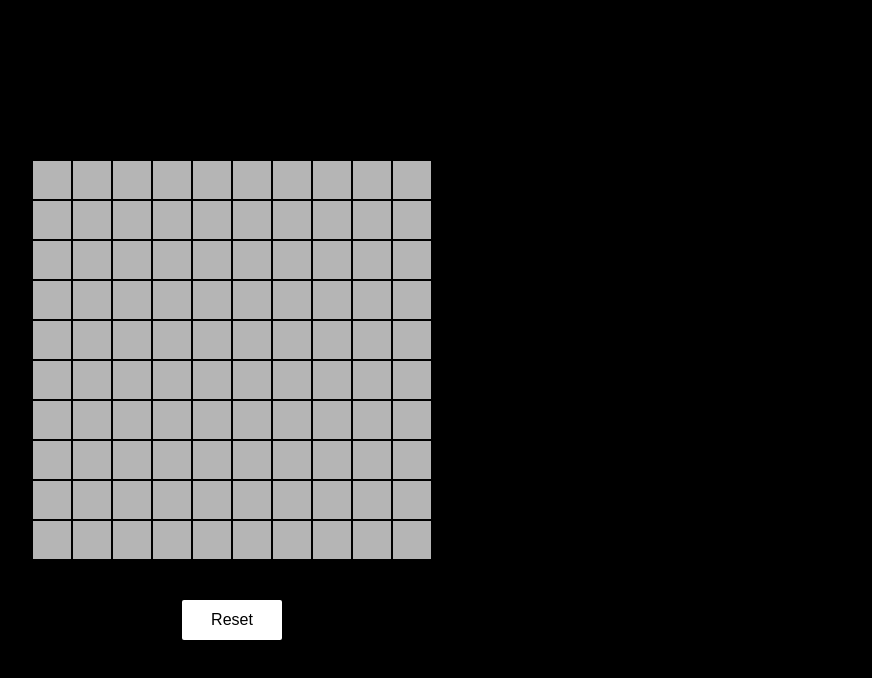
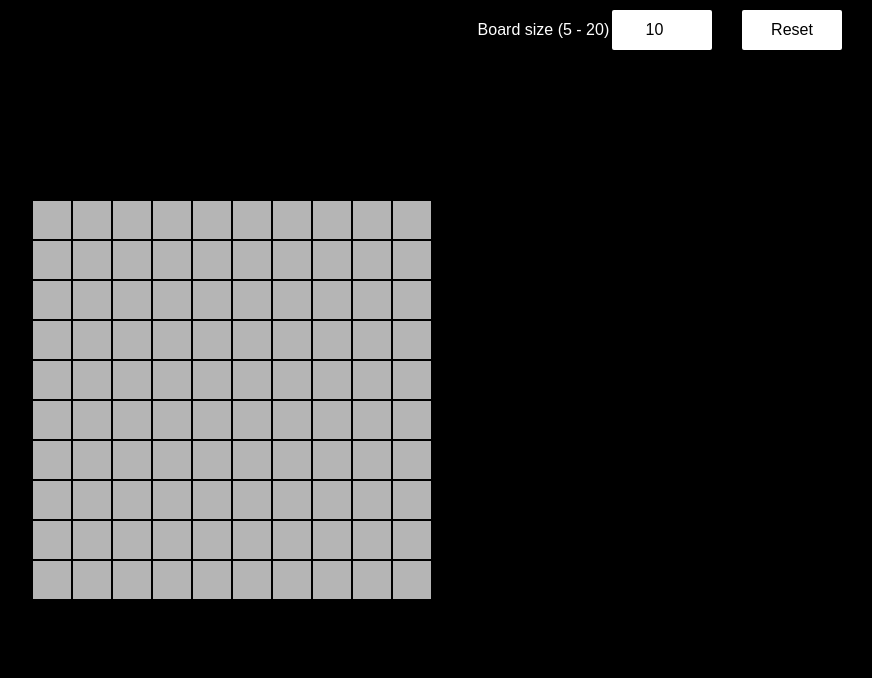
Before and after one commit to Pdut89/minesweeper, a plain HTML site: page index.html in a window 1280 px wide. Shown: the whole page, without its empty margins (408-1280 px from the left). Drawn offline with nearby package versions, Linux system fonts and the light colour scheme.

Commit message:
add board size input

```diff
--- a/app.js
+++ b/app.js
@@ -1,10 +1,10 @@
 $(document).ready(function() {
+
+  // New Board
+  const $board = $('#board')
 
   // Turns true when game won
   let completed = false
-
-  // New Board
-  const $board = $('#board')
 
   // Set board parameters
   const BOARD_SIZE = 10
@@ -192,8 +192,8 @@ $(document).ready(function() {
   $(document).mousedown('.hidden', (event) => {
     const tileId = event.target.id
     switch (event.which) {
+      case 1:
       // Handle left click
-        case 1:
         displayTile(tileId);
         break;
       case 3:
--- a/custom.css
+++ b/custom.css
@@ -67,15 +67,36 @@
   content: '💣';
 }
 
-.reset-button {
+.size-form {
+  margin-right: 3rem;
+}
+
+nav {
+  position: fixed;
+  top: 0;
+  left: 0;
+  display: flex;
+  align-items: center;
+  width: 100%;
+  height: 6rem;
+  justify-content: flex-end;
+  padding: 3rem;
+}
+
+.reset-button, .size-input  {
   width: 10rem;
   height: 4rem;
   background-color: #fff;
-  margin-top: 4rem;
   border-radius: 2px;
   border: none;
   outline: none;
   cursor: pointer;
+  font-size: 1.6rem;
+  text-align: center;
+}
+
+.board-size-label {
+  color: #fff;
   font-size: 1.6rem;
 }
 
--- a/index.html
+++ b/index.html
@@ -14,8 +14,19 @@
   </head>
   <body>
     <div class="container">
+      <nav>
+
+        <form class="size-form">
+          <label class="board-size-label" for="boardSize">Board size (5 - 20)</label>
+          <input type="number" id="boardSize" class="size-input" value="10" min="5" max="20">
+        </form>
+
+        <button class="reset-button">Reset</button>
+
+      </nav>
+
       <div id="board"></div>
-      <button class="reset-button">Reset</button>
+
     </div>
   </body>
 </html>
```
Lines whose indentation alone changed are shown as unchanged.
